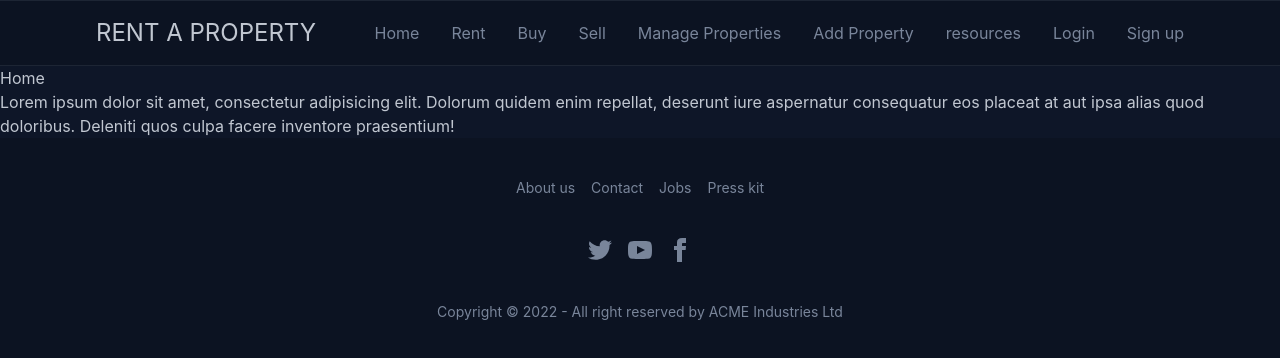
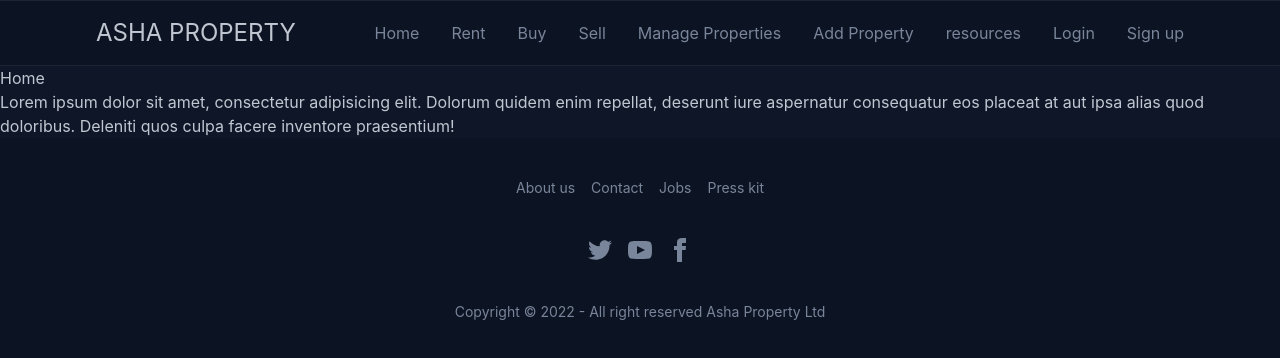
Before and after one commit to shamim-5/rent-property-client, a React (Create React App) app: page / in a window 1280 px wide. Shown: the top 358 px of the page. Built offline with nearby package versions, Linux system fonts and the light colour scheme.

Commit message:
project renamed

```diff
--- a/src/components/Shared/Footer.js
+++ b/src/components/Shared/Footer.js
@@ -48,7 +48,7 @@ const Footer = () => {
           </div>
         </div>
         <div>
-          <p>Copyright © 2022 - All right reserved by ACME Industries Ltd</p>
+          <p>Copyright © 2022 - All right reserved Asha Property Ltd</p>
         </div>
       </footer>
     </div>
--- a/src/components/Shared/Navbar.js
+++ b/src/components/Shared/Navbar.js
@@ -57,10 +57,10 @@ const Navbar = ({ children }) => {
       <div className="drawer">
         <input id="my-drawer-3" type="checkbox" className="drawer-toggle" />
         <div className="drawer-content flex flex-col ">
-          <div className="w-full navbar bg-mirage text-steel  border border-x-0 border-[#1D2534] px-4 sm:px-8 lg:px-16 xl:px-20 2xl:px-24">
+          <div className="w-full navbar sticky top-0 z-40  bg-mirage text-steel  border border-x-0 border-[#1D2534] px-4 sm:px-8 lg:px-16 xl:px-20 2xl:px-24">
             <div className="flex-1 px-2 mx-2 text-2xl uppercase text-grey">
               <Link className="hover:text-levender" to="/">
-                Rent A Property
+                Asha Property
               </Link>
             </div>
             <div className="flex-none hidden lg:block">
```
